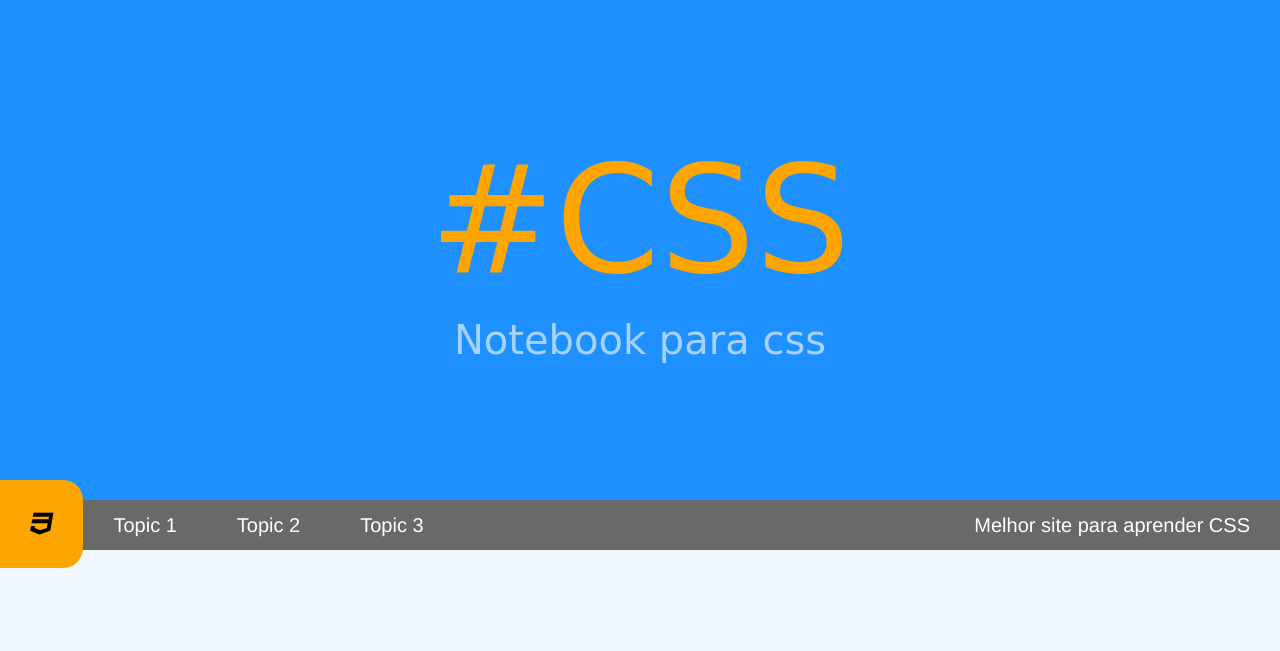
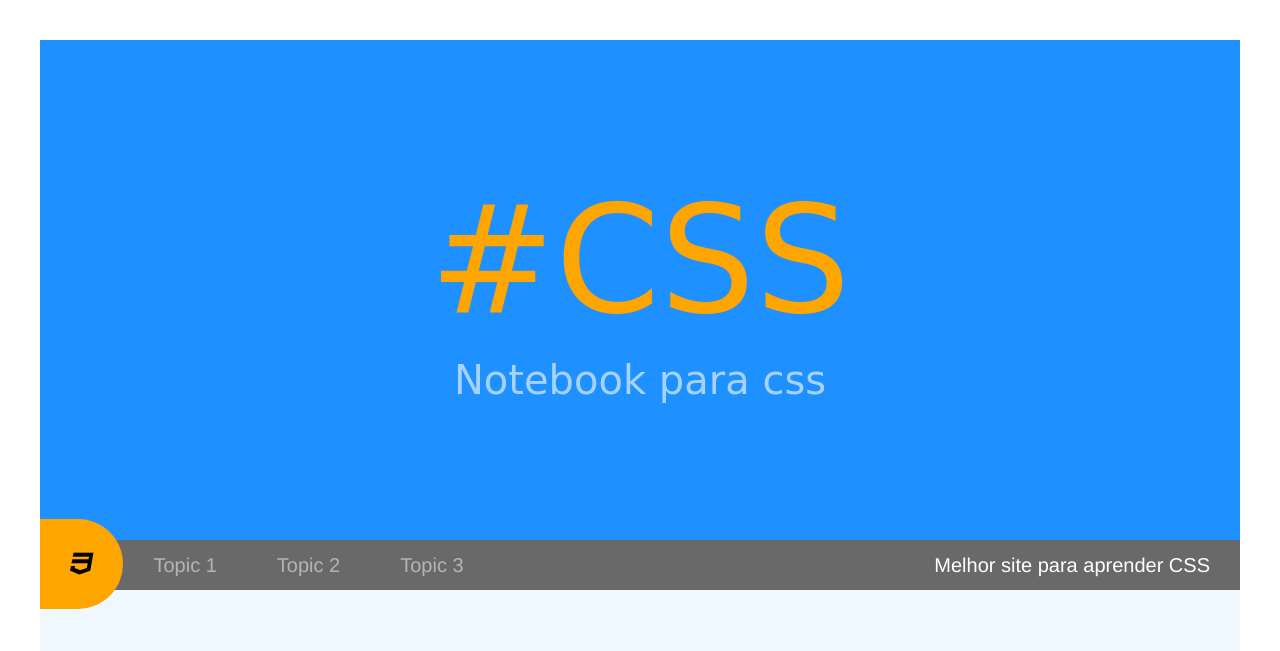
Before and after one commit to dte005/cssprepwork, a plain HTML site: page css-note.html in a window 1280 px wide. Shown: the top 651 px of the page. Drawn offline with nearby package versions, Linux system fonts and the light colour scheme; grey boxes are pictures that could not be loaded; a web font is replaced by a local one.

Commit message:
little changes on layout

```diff
--- a/assets/css/css-style.css
+++ b/assets/css/css-style.css
@@ -11,9 +11,8 @@ font-family: 'Raleway', sans-serif;
 
 body{
   font-family: 'Raleway', sans-serif;
-  margin:0;
-  padding:0;
-  background-color:	aliceblue;
+  margin:0px;
+  padding:40px;
 }
 
 .banner{
@@ -110,16 +109,18 @@ body{
   justify-content: flex-end;
 }
 
-.navbar-middle .navbar-middle-left a{
+.navbar-middle .navbar-middle-left .navbar-middle-item a{
   font-family: Helvetica;
   font-size: 20px;
   padding: 30px;
   color: white;
+  opacity: 0.5;
 }
 
 .navbar-middle .navbar-middle-left a:hover{
   color: orange;
   text-decoration: none;
+  opacity: 1;
 }
 
 .navbar-middle .navbar-middle-right a{
@@ -128,12 +129,16 @@ body{
   padding: 30px;
 }
 
+
+/*Efeito do nav-menu*/
 .navbar-middle .navbar-middle-left .navbar-middle-item-active a{
   background-color: orange;
-  border-top-right-radius:20px;
-  border-bottom-right-radius:20px;
+  border-top-right-radius:50px;
+  border-bottom-right-radius:50px;
+  padding: 30px;
   font-size: 25px;
   color:black;
+  z-index: 10;
   text-decoration: none;
 }
 
--- a/css-note.html
+++ b/css-note.html
@@ -40,7 +40,7 @@
     </div>
 
     <div class="content">
-      <div class="content-box">
+      <div class="content-box" style="margin:50px;">
         <div class="jumbotron jumbotron-fluid" style="background-color:aliceblue;">
           <div class="container">
             <img src="./assets/imgs/coder.jpg" alt="Card image cap">
```
